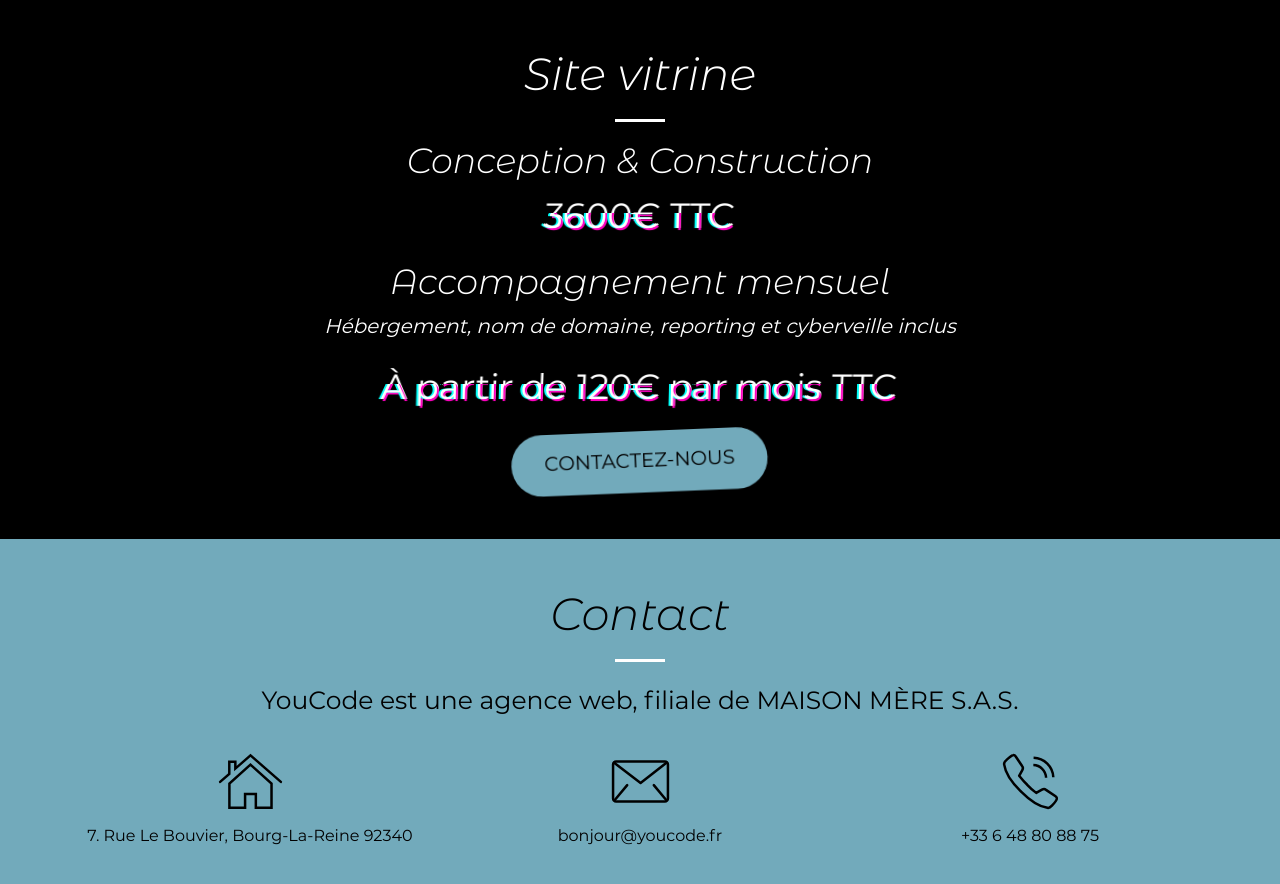
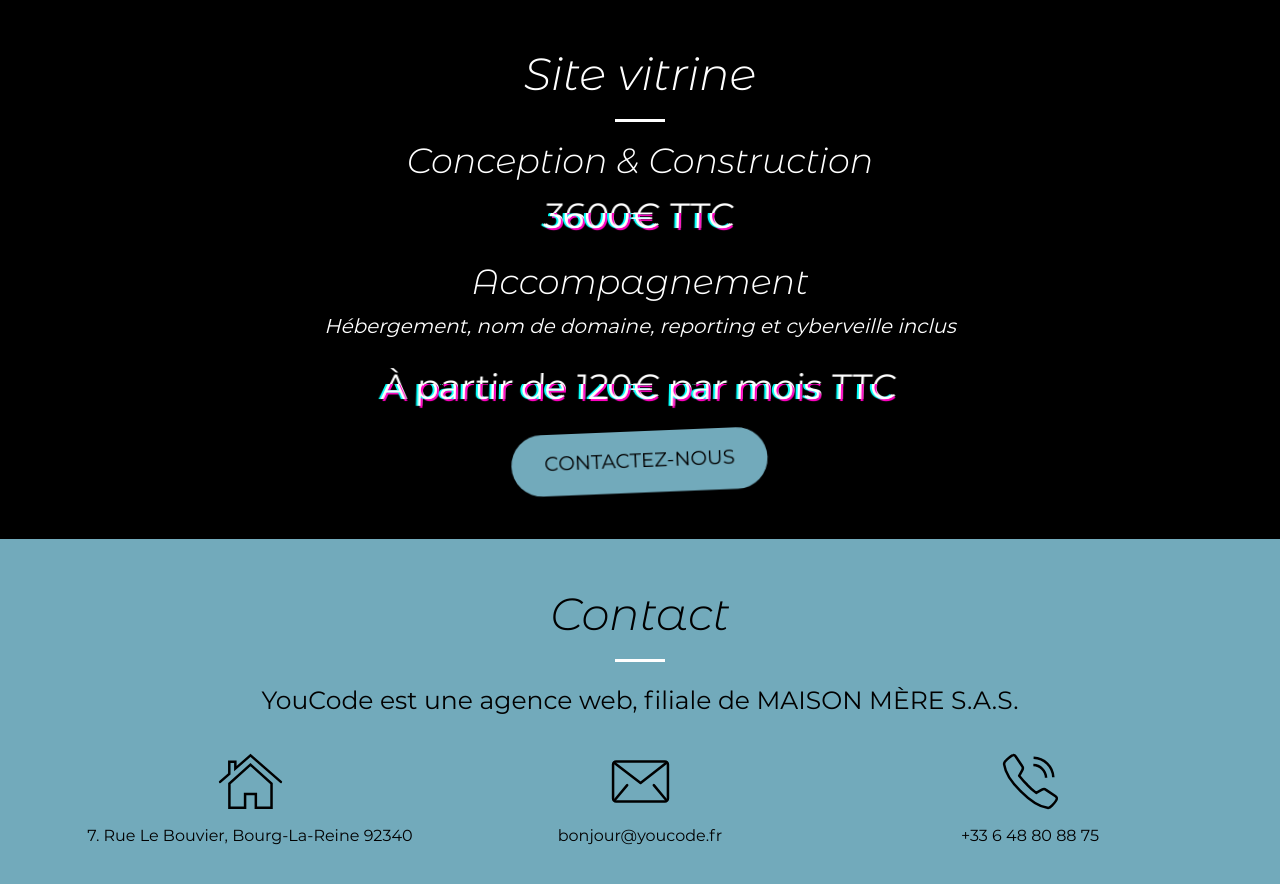
Before and after one commit to Balaiseee/youcode-fr, a Jekyll site: the page built from index.html, in a window 1280 px wide and 900 px high, scrolled down 2007 px. Shown: the top 884 px of the window. Built offline with Jekyll 4.4.1, drawn with Linux system fonts in a browser that asks for light colours.

Commit message:
refactor: Update text content

```diff
--- a/_includes/pricing.html
+++ b/_includes/pricing.html
@@ -5,7 +5,7 @@
       <hr />
       <h3>Conception & Construction</h3>
       <p class="glitch" data-text="3600€ TTC">3600€ TTC</p>
-      <h3>Accompagnement mensuel</h3>
+      <h3>Accompagnement</h3>
       <p class="description">Hébergement, nom de domaine, reporting et cyberveille inclus</p>
       <p class="glitch" data-text="À partir de 120€ par mois TTC">À partir de 120€ par mois TTC</p>
       <a href="https://gfy0dyvoo3h.typeform.com/to/LNdOocGH" target="_blank" rel="noreferrer" class="btn btn-primary btn-xl animate__animated animate__tada animate__infinite">Contactez-nous</a>
```
